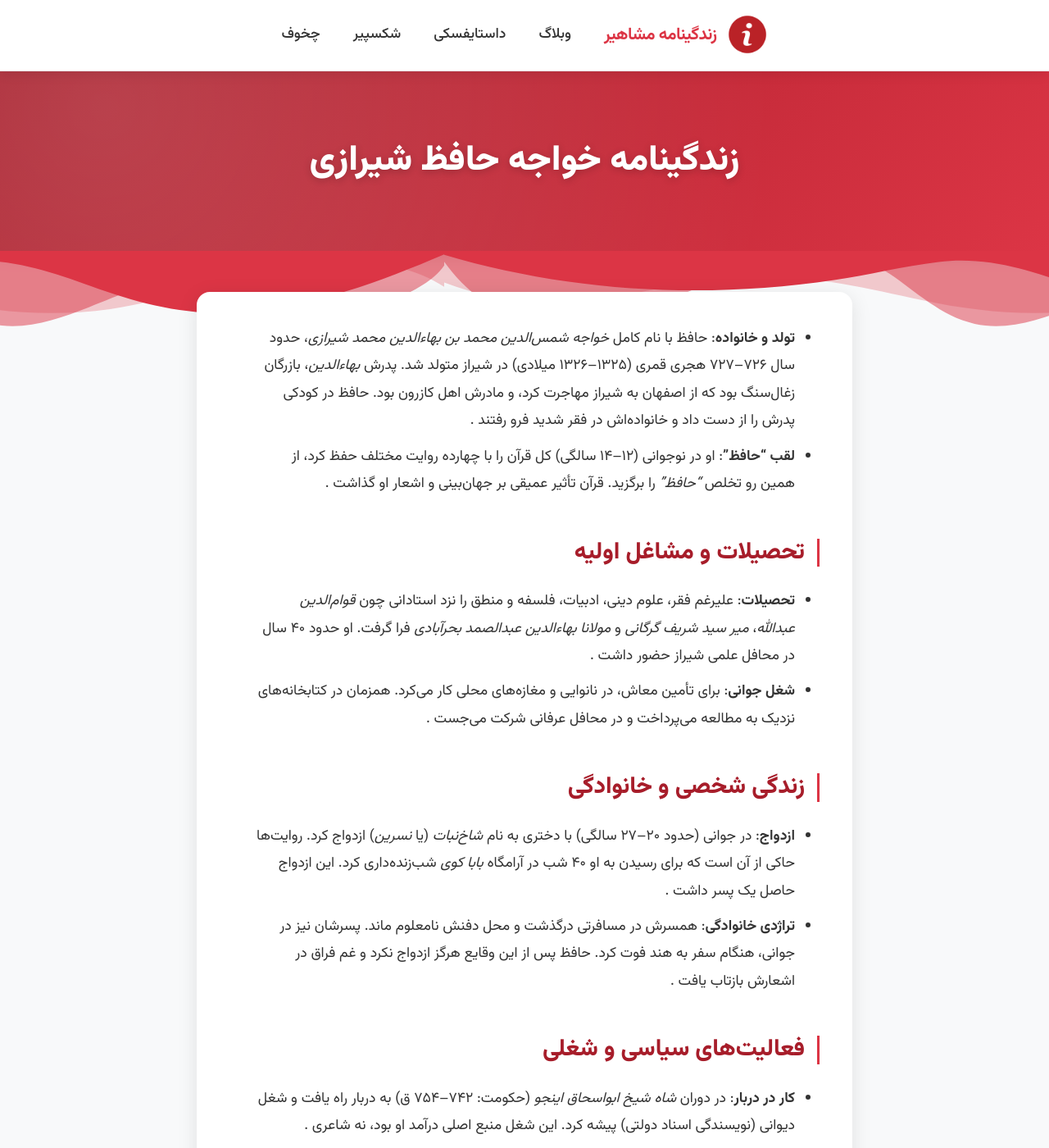
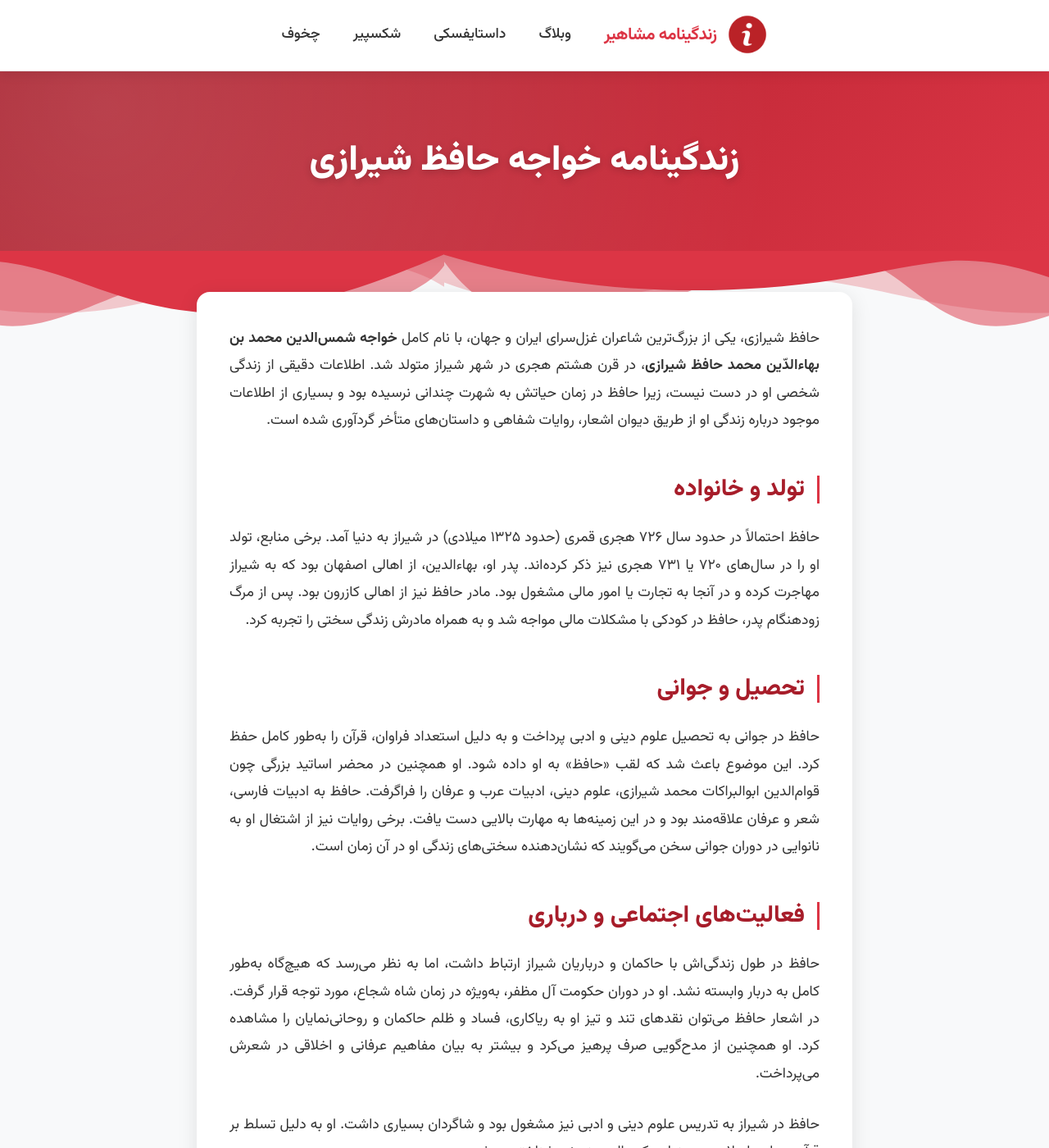
Before and after one commit to darkblog/darkblog.github.io, a Jekyll site: the page built from _posts/2025-7-3-47.md, in a window 1280 px wide and 1400 px high. Shown: the whole window at 82% size. Built offline with Jekyll 4.4.1, drawn with Linux system fonts in a browser that asks for light colours; some of the changed text lies outside the part shown.

Commit message:
Update 2025-7-3-47.md

```diff
--- a/_posts/2025-7-3-47.md
+++ b/_posts/2025-7-3-47.md
@@ -3,49 +3,41 @@ layout: post
 title: زندگینامه خواجه حافظ شیرازی
 ---
 
-- **تولد و خانواده**: حافظ با نام کامل *خواجه شمس‌الدین محمد بن بهاءالدین محمد شیرازی*، حدود سال ۷۲۶–۷۲۷ هجری قمری (۱۳۲۵–۱۳۲۶ میلادی) در شیراز متولد شد. پدرش *بهاءالدین*، بازرگان زغال‌سنگ بود که از اصفهان به شیراز مهاجرت کرد، و مادرش اهل کازرون بود. حافظ در کودکی پدرش را از دست داد و خانواده‌اش در فقر شدید فرو رفتند .
-- **لقب "حافظ"**: او در نوجوانی (۱۲–۱۴ سالگی) کل قرآن را با چهارده روایت مختلف حفظ کرد، از همین رو تخلص *"حافظ"* را برگزید. قرآن تأثیر عمیقی بر جهان‌بینی و اشعار او گذاشت .
+حافظ شیرازی، یکی از بزرگ‌ترین شاعران غزل‌سرای ایران و جهان، با نام کامل **خواجه شمس‌الدین محمد بن بهاءالدّین محمد حافظ شیرازی**، در قرن هشتم هجری در شهر شیراز متولد شد. اطلاعات دقیقی از زندگی شخصی او در دست نیست، زیرا حافظ در زمان حیاتش به شهرت چندانی نرسیده بود و بسیاری از اطلاعات موجود درباره زندگی او از طریق دیوان اشعار، روایات شفاهی و داستان‌های متأخر گردآوری شده است.
 
-## تحصیلات و مشاغل اولیه
-- **تحصیلات**: علیرغم فقر، علوم دینی، ادبیات، فلسفه و منطق را نزد استادانی چون *قوام‌الدین عبدالله*، *میر سید شریف گرگانی* و *مولانا بهاءالدین عبدالصمد بحرآبادی* فرا گرفت. او حدود ۴۰ سال در محافل علمی شیراز حضور داشت .
-- **شغل جوانی**: برای تأمین معاش، در نانوایی و مغازه‌های محلی کار می‌کرد. همزمان در کتابخانه‌های نزدیک به مطالعه می‌پرداخت و در محافل عرفانی شرکت می‌جست .
+## تولد و خانواده
+حافظ احتمالاً در حدود سال ۷۲۶ هجری قمری (حدود ۱۳۲۵ میلادی) در شیراز به دنیا آمد. برخی منابع، تولد او را در سال‌های ۷۲۰ یا ۷۳۱ هجری نیز ذکر کرده‌اند. پدر او، بهاءالدین، از اهالی اصفهان بود که به شیراز مهاجرت کرده و در آنجا به تجارت یا امور مالی مشغول بود. مادر حافظ نیز از اهالی کازرون بود. پس از مرگ زودهنگام پدر، حافظ در کودکی با مشکلات مالی مواجه شد و به همراه مادرش زندگی سختی را تجربه کرد.
 
-## زندگی شخصی و خانوادگی
-- **ازدواج**: در جوانی (حدود ۲۰–۲۷ سالگی) با دختری به نام *شاخ‌نبات* (یا *نسرین*) ازدواج کرد. روایت‌ها حاکی از آن است که برای رسیدن به او ۴۰ شب در آرامگاه *بابا کوی* شب‌زنده‌داری کرد. این ازدواج حاصل یک پسر داشت .
-- **تراژدی خانوادگی**: همسرش در مسافرتی درگذشت و محل دفنش نامعلوم ماند. پسرشان نیز در جوانی، هنگام سفر به هند فوت کرد. حافظ پس از این وقایع هرگز ازدواج نکرد و غم فراق در اشعارش بازتاب یافت .
+## تحصیل و جوانی
+حافظ در جوانی به تحصیل علوم دینی و ادبی پرداخت و به دلیل استعداد فراوان، قرآن را به‌طور کامل حفظ کرد. این موضوع باعث شد که لقب «حافظ» به او داده شود. او همچنین در محضر اساتید بزرگی چون قوام‌الدین ابوالبراکات محمد شیرازی، علوم دینی، ادبیات عرب و عرفان را فراگرفت. حافظ به ادبیات فارسی، شعر و عرفان علاقه‌مند بود و در این زمینه‌ها به مهارت بالایی دست یافت. برخی روایات نیز از اشتغال او به نانوایی در دوران جوانی سخن می‌گویند که نشان‌دهنده سختی‌های زندگی او در آن زمان است.
 
-## فعالیت‌های سیاسی و شغلی
-- **کار در دربار**: در دوران *شاه شیخ ابواسحاق اینجو* (حکومت: ۷۴۲–۷۵۴ ق) به دربار راه یافت و شغل دیوانی (نویسندگی اسناد دولتی) پیشه کرد. این شغل منبع اصلی درآمد او بود، نه شاعری .
-- **چالش‌های سیاسی**: با حمله *امیر مبارزالدین آل مظفر* به شیراز (۷۵۴ ق) و قتل ابواسحاق، حافظ مدتی از دربار کنار گذاشته شد. پس از به قدرت رسیدن *شاه شجاع* (پسر مبارزالدین)، دوباره به دربار بازگشت، اما اختلافاتش با شاه موجب تبعید او به اصفهان شد. او نهایتاً در ۵۲ سالگی به شیراز بازگشت .
+## فعالیت‌های اجتماعی و درباری
+حافظ در طول زندگی‌اش با حاکمان و درباریان شیراز ارتباط داشت، اما به نظر می‌رسد که هیچ‌گاه به‌طور کامل به دربار وابسته نشد. او در دوران حکومت آل مظفر، به‌ویژه در زمان شاه شجاع، مورد توجه قرار گرفت. در اشعار حافظ می‌توان نقدهای تند و تیز او به ریاکاری، فساد و ظلم حاکمان و روحانی‌نمایان را مشاهده کرد. او همچنین از مدح‌گویی صرف پرهیز می‌کرد و بیشتر به بیان مفاهیم عرفانی و اخلاقی در شعرش می‌پرداخت.
 
-## سبک شعری و آثار
-- **دیوان حافظ**: شامل ۵۰۰ غزل، ۴۲ رباعی، چند قصیده و مثنوی است. او شاعری پرکار نبود و سالانه تنها ۱۰ غزل می‌سرود. غزلیاتش در طول ۵۰ سال و با تمرکز بر "خلق اثری شایسته معشوق" شکل گرفتند .
-- **ویژگی‌های شعر**:
-  - **تأثیر قرآن**: سبک غزل‌های مستقل با ابیاتِ خودبسنده، متأثر از ساختار سوره‌های قرآن است .
-  - **رمزپردازی و ابهام**: اشعارش سرشار از نمادهایی مانند "رند"، "می" و "زلف" است که به تفسیرهای چندلایه می‌انجامد .
-  - **ترکیب عرفان و عشق**: غزل عاشقانه سعدی و غزل عارفانه مولانا را در هم آمیخت .
-- **مشهورترین بیت‌ها**:
-  - *عشقت رسد به فریاد... قرآن ز بر بخوانی با چارده روایت* .
-  *دیدی ای دل که غم عشق دگربار چه کرد...* .
+حافظ در شیراز به تدریس علوم دینی و ادبی نیز مشغول بود و شاگردان بسیاری داشت. او به دلیل تسلط بر قرآن و علوم اسلامی، به‌عنوان یک عالم دینی نیز شناخته می‌شد.
 
-## درگذشت و میراث
-- **مرگ**: در سال ۷۹۲ هجری قمری (۱۳۹۰ میلادی) در شیراز درگذشت. هنگام دفن، به دلیل اشعار میگسارانه‌اش، مخالفانی با تشییع اسلامی او مخالفت کردند. با تفأل به دیوانش، این بیت آمد: *"قدم دریغ مدار از جنازه حافظ / که گرچه غرق گناه است، می‌رود به بهشت"*، که مخالفان را ساکت کرد .
-- **آرامگاه**: حافظیه شیراز، امروزه یکی از مهم‌ترین جاذبه‌های فرهنگی ایران است. بسیاری از ایرانیان با آداب مذهبی (مانند وضو گرفتن) از آن دیدن می‌کنند .
-- **تأثیر جهانی**: اشعار او به ۴۰ زبان ترجمه شده‌اند. *گوته* (شاعر آلمانی) تحت تأثیر او دیوان *"شرق‌غربی"* را سرود. در ایران، **۲۰ مهر** روز بزرگداشت اوست و مراسمی بین‌المللی در حافظیه برگزار می‌شود .
+## عرفان و دیدگاه‌های فلسفی
+حافظ یکی از برجسته‌ترین شاعران عرفانی ایران است. در اشعار او، مفاهیم عرفانی و معنوی با زبانی نمادین و زیبا بیان شده‌اند. او از اصطلاحات و نمادهایی مانند می، ساقی، خرابات و رند استفاده می‌کند که هر یک بار معنایی عمیق و عرفانی دارند. حافظ به مکتب عرفان ایرانی و آرای افرادی چون مولانا و عطار نزدیک بود و در عین حال، از آزاداندیشی و نقد خرافات و تنگ‌نظری برخوردار بود.
 
-## فال حافظ و جایگاه فرهنگی
-- **فال حافظ**: سنتی دیرینه در مناسبت‌هایی چون نوروز و شب یلدا. ایرانیان با نیت کردن و تفأل به دیوانش، غزلها را پیامِ حالِ خود می‌دانند .
-- **لقب‌ها**: *لسان‌الغیب* (زبان غیب)، *ترجمان‌الاسرار* و *ناظم‌الاولیا* از لقب‌های اوست، که نشان‌دهنده جایگاه عرفانی‌اش در فرهنگ ایرانی است .
+## دیوان حافظ
+دیوان حافظ شامل حدود ۵۰۰ غزل، چندین قصیده، مثنوی و رباعی است. غزل‌های او به دلیل زیبایی کلام، عمق معنا و استفاده از ایهام و صنایع ادبی، شهرتی جهانی دارند. موضوعات اصلی اشعار حافظ شامل عشق (هم زمینی و هم الهی)، عرفان، نقد اجتماعی، و ستایش زیبایی و لذت‌های زندگی است. دیوان او همچنین به دلیل استفاده در فال‌گیری، از جایگاه ویژه‌ای در فرهنگ ایرانی برخوردار است.
 
----
-## نمادهای زندگی حافظ در یک نگاه
+## سفرها و ارتباطات
+بر اساس برخی روایات، حافظ به شهرهای مختلفی مانند یزد و اصفهان سفر کرده و حتی دعوت‌نامه‌ای از سلطان احمد جلایر برای سفر به بغداد دریافت کرده است، اما به دلیل دلبستگی به شیراز، این سفر را نپذیرفت. همچنین داستان‌هایی درباره دیدار او با تیمور لنگ وجود دارد که بیشتر جنبه افسانه‌ای دارند و سندیت تاریخی قوی ندارند.
 
-| بخش زندگی | رویدادهای کلیدی |
-|-----------|----------------|
-| **تولد و خانواده** (حدود ۷۲۷ ق) | تولد در شیراز، فقر پس از مرگ پدر، حفظ قرآن در نوجوانی |
-| **عشق و خانواده** | ازدواج با شاخ‌نبات، مرگ همسر و پسر، انزوا |
-| **حرفه** | شغل دیوانی در دربار اینجو و آل مظفر، تبعید به اصفهان |
-| **شاعری** | ۵۰۰ غزل در ۵۰ سال، ترکیب عرفان و عشق، تأثیر قرآن |
-| **میراث** | ترجمه به ۴۰ زبان، تأثیر بر گوته، فال حافظ، حافظیه |
+## وفات
+حافظ در سال ۷۹۱ یا ۷۹۲ هجری قمری (حدود ۱۳۷۰ میلادی) در شیراز درگذشت. آرامگاه او که امروزه به «حافظیه» معروف است، در شمال شیراز قرار دارد و از مهم‌ترین جاذبه‌های فرهنگی و ادبی ایران محسوب می‌شود. این مکان در ابتدا ساده بود، اما در دوره‌های مختلف، به‌ویژه در زمان کریم‌خان زند، مورد بازسازی و زیباسازی قرار گرفت.
 
-حافظ نه تنها شاعری جاودان، بلکه نمادِ پیوندِ عشقِ زمینی و آسمانی در فرهنگ ایران است. اشعار او، با آن‌که قرن‌ها از سرایش‌شان می‌گذرد، همچنان آیینه‌ای برای تأویلِ رازهای زندگی انسان‌اند.
+## میراث و تأثیرات
+حافظ نه‌تنها در ایران، بلکه در جهان به‌عنوان یکی از بزرگ‌ترین شاعران عرفانی شناخته می‌شود. دیوان او به زبان‌های مختلفی ترجمه شده و تأثیر عمیقی بر ادبیات جهان گذاشته است. گوته، شاعر بزرگ آلمانی، تحت تأثیر اشعار حافظ قرار گرفت و مجموعه «دیوان شرقی» خود را با الهام از او سرود. همچنین، بسیاری از شاعران و نویسندگان جهان از سبک و محتوای اشعار حافظ الهام گرفته‌اند.
+
+## ویژگی‌های شعری حافظ
+- **غزل‌سرایی بی‌نظیر**: حافظ در غزل به کمال رسید و این فرم شعری را به اوج زیبایی رساند.
+- **زبان چندلایه**: اشعار او دارای لایه‌های معنایی مختلف است و می‌توان از زوایای گوناگون به آن‌ها نگریست؛ از عشق زمینی تا عشق الهی.
+- **نقد اجتماعی**: حافظ با زبانی کنایی و طنزآمیز، خرافات، ریاکاری و ظلم را نقد می‌کند.
+- **عرفان و رندی**: او مفهوم «رند» را به‌عنوان فردی آزاداندیش و بی‌اعتنا به ظواهر دنیا در اشعارش معرفی کرد.
+
+## حافظ در فرهنگ ایرانی
+حافظ در فرهنگ ایرانی جایگاهی منحصربه‌فرد دارد. دیوان او در بسیاری از خانه‌های ایرانی یافت می‌شود و فال حافظ به‌عنوان یک سنت دیرینه در مناسبت‌هایی مانند شب یلدا و نوروز انجام می‌شود. اشعار او همچنین در موسیقی سنتی ایرانی و آوازها استفاده شده و جایگاه ویژه‌ای در هنر ایران دارد.
+
+در پایان، حافظ نه‌تنها یک شاعر، بلکه یک فیلسوف، عارف و منتقد اجتماعی بود که با اشعارش، راهی برای تأمل در زندگی، عشق و حقیقت پیش روی بشر قرار داد. او به‌درستی «لسان‌الغیب» (زبان غیب) لقب گرفته و همچنان پس از گذشت قرن‌ها، سخنانش تازه و راهگشا باقی مانده است.
```
